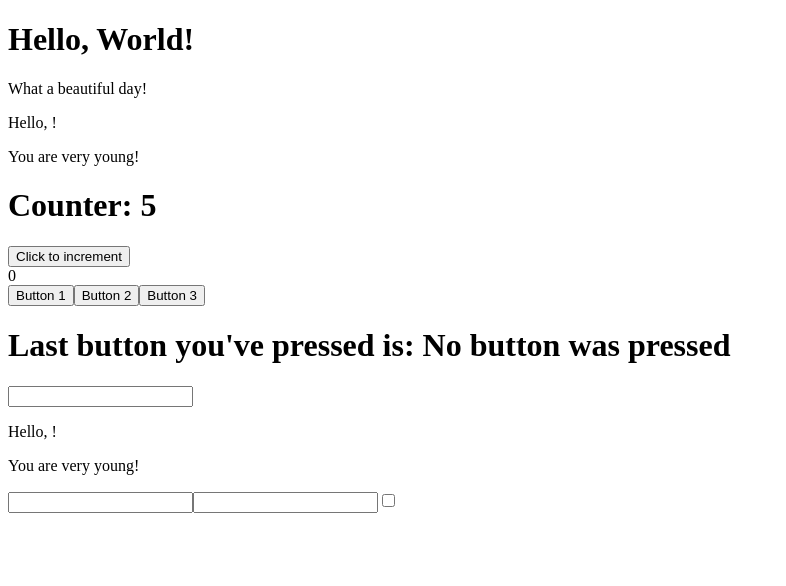
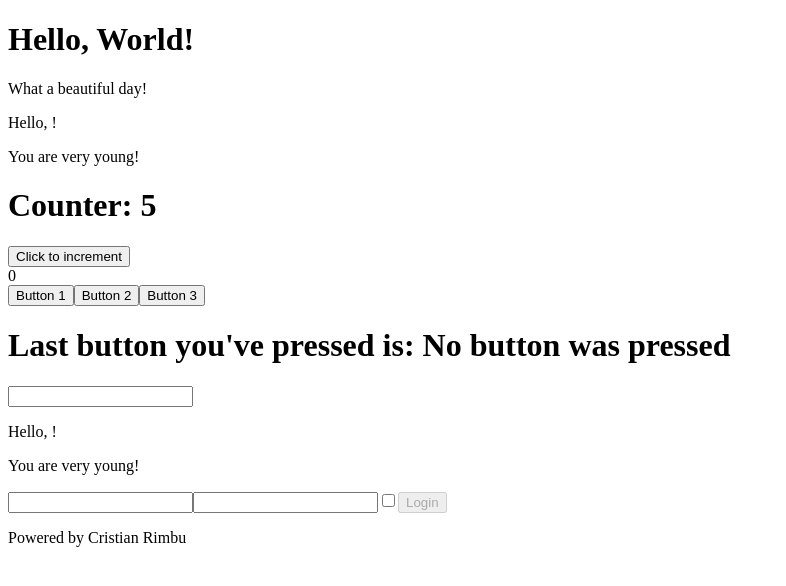
Before and after one commit to pincopops/react-exercises, a React (Create React App) app: page / in a window 1280 px wide. Shown: the top 586 px of the page, without its empty margins (0-786 px from the left). Built offline with nearby package versions, Linux system fonts and the light colour scheme.

Commit message:
Completamento forms-03.

```diff
--- a/src/App.js
+++ b/src/App.js
@@ -7,7 +7,20 @@ import { ClickTracker } from './ClickTracker';
 import { InteractiveWelcome } from './InteractiveWelcome';
 import { Login } from './Login';
 
+
 export class App extends React.Component{
+
+    state = {
+
+    }
+
+    onLogin = (data) => {
+        this.setState({
+            username: data.username,
+            password: data.password,
+        })
+    }
+
     render(){
         return <div>
                 <Hello />
@@ -16,7 +29,7 @@ export class App extends React.Component{
                 <ClickCounter />
                 <ClickTracker />
                 <InteractiveWelcome />
-                <Login />
+                <Login onLogin={this.onLogin}/>
             </div>
     }
 }
--- a/src/Login.js
+++ b/src/Login.js
@@ -6,8 +6,8 @@ export class Login extends React.Component{
         username: "",
         password: "",
         remember: false,
+    }
 
-    }
 
     handleInputChanges = (event) => {
         const name = event.target.name;
@@ -22,8 +22,8 @@ export class Login extends React.Component{
 
     }
 
-    componentDidUpdate(){
-        console.log(this.state);
+    handleButtonClick = () => {
+        this.props.onLogin(this.state);
     }
 
     render(){
@@ -31,6 +31,8 @@ export class Login extends React.Component{
             <input type="text" name="username" value={this.state.username} onChange={this.handleInputChanges}></input>
             <input type="password" name="password" value={this.state.password} onChange={this.handleInputChanges}></input>
             <input type="checkbox" name="remember" checked={this.state.remember} onChange={this.handleInputChanges}></input>
+            <button disabled={!(this.state.username && this.state.password)} onClick={this.handleButtonClick}>Login</button>
+            <p>Powered by Cristian Rimbu</p>
         </div>
     }
 }
```
